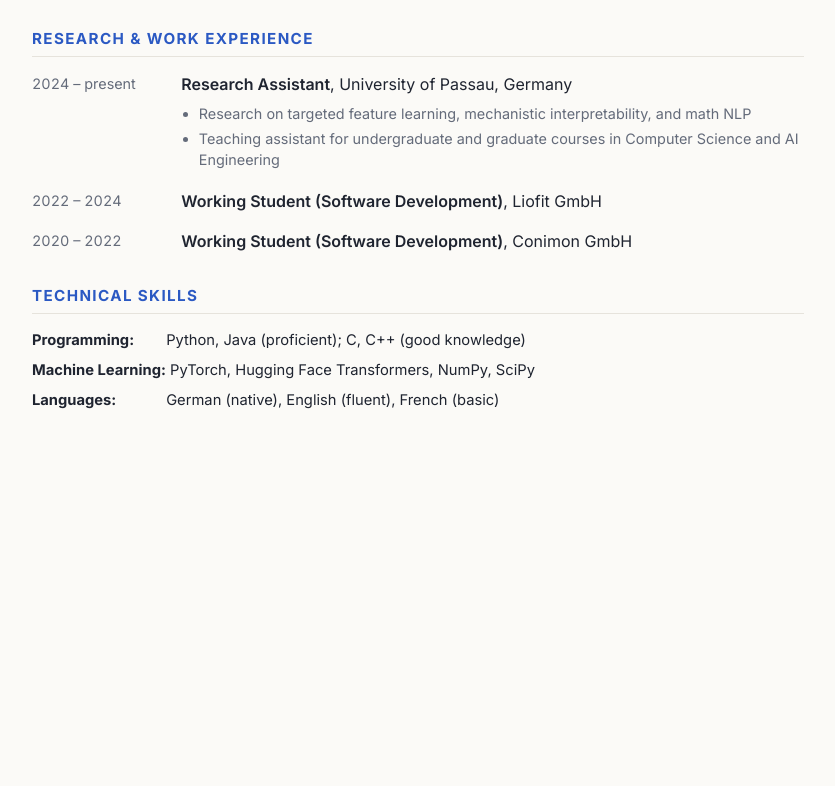
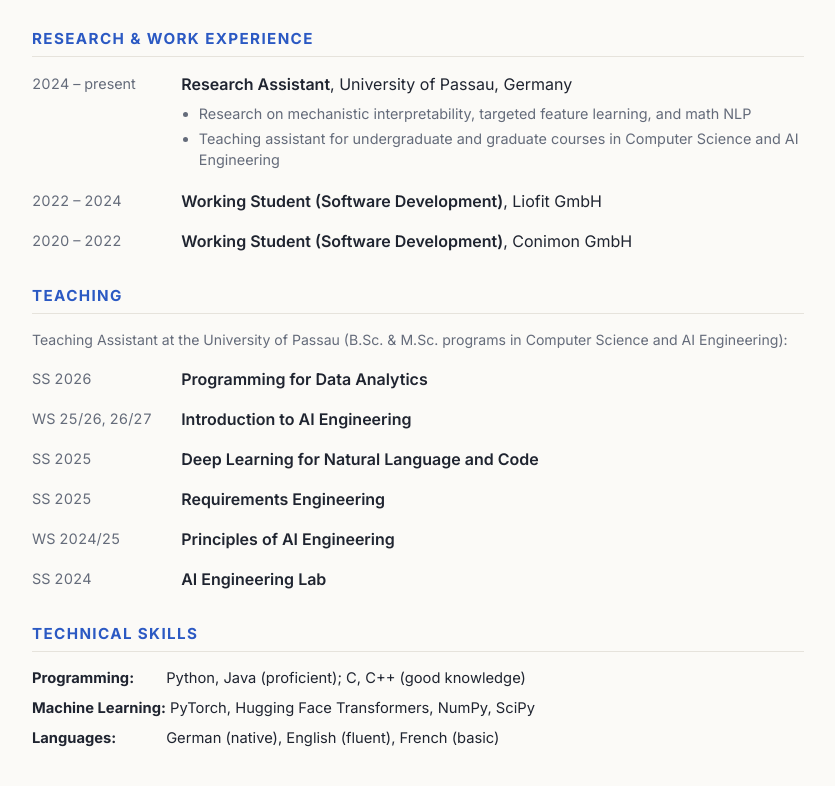
Before and after one commit to jdrechsel13/jdrechsel13.github.io, a plain HTML site: page cv.html in a window 1280 px wide. Shown: the part 1199-1985 px from the top of the page, without its empty margins (222-1057 px from the left). Before the commit the page ends 1696 px from the top, so only its background shows below. Drawn offline with Linux system fonts and the light colour scheme.

Commit message:
feat: refine favicon, update research interests to (Math) NLP, add teaching to CV, and add arXiv icons

```diff
--- a/cv.html
+++ b/cv.html
@@ -107,7 +107,7 @@
         <div class="cv-content">
           <strong>Research Assistant</strong>, University of Passau, Germany
           <ul class="cv-bullets">
-            <li>Research on targeted feature learning, mechanistic interpretability, and math NLP</li>
+            <li>Research on mechanistic interpretability, targeted feature learning, and math NLP</li>
             <li>Teaching assistant for undergraduate and graduate courses in Computer Science and AI Engineering</li>
           </ul>
         </div>
@@ -127,6 +127,35 @@
     </section>
 
     <section class="cv-sec">
+      <h2>Teaching</h2>
+      <p class="cv-sub" style="margin-bottom: 0.9rem;">Teaching Assistant at the University of Passau (B.Sc. &amp; M.Sc. programs in Computer Science and AI Engineering):</p>
+      <div class="cv-row">
+        <span class="cv-date">SS 2026</span>
+        <div class="cv-content"><strong>Programming for Data Analytics</strong></div>
+      </div>
+      <div class="cv-row">
+        <span class="cv-date">WS 25/26, 26/27</span>
+        <div class="cv-content"><strong>Introduction to AI Engineering</strong></div>
+      </div>
+      <div class="cv-row">
+        <span class="cv-date">SS 2025</span>
+        <div class="cv-content"><strong>Deep Learning for Natural Language and Code</strong></div>
+      </div>
+      <div class="cv-row">
+        <span class="cv-date">SS 2025</span>
+        <div class="cv-content"><strong>Requirements Engineering</strong></div>
+      </div>
+      <div class="cv-row">
+        <span class="cv-date">WS 2024/25</span>
+        <div class="cv-content"><strong>Principles of AI Engineering</strong></div>
+      </div>
+      <div class="cv-row">
+        <span class="cv-date">SS 2024</span>
+        <div class="cv-content"><strong>AI Engineering Lab</strong></div>
+      </div>
+    </section>
+
+    <section class="cv-sec">
       <h2>Technical Skills</h2>
       <div class="cv-skills">
         <div class="cv-skill-line"><strong>Programming:</strong> Python, Java (proficient); C, C++ (good knowledge)</div>
```
Also changed, not shown: index.html (+8 -6 lines), favicon.svg.
